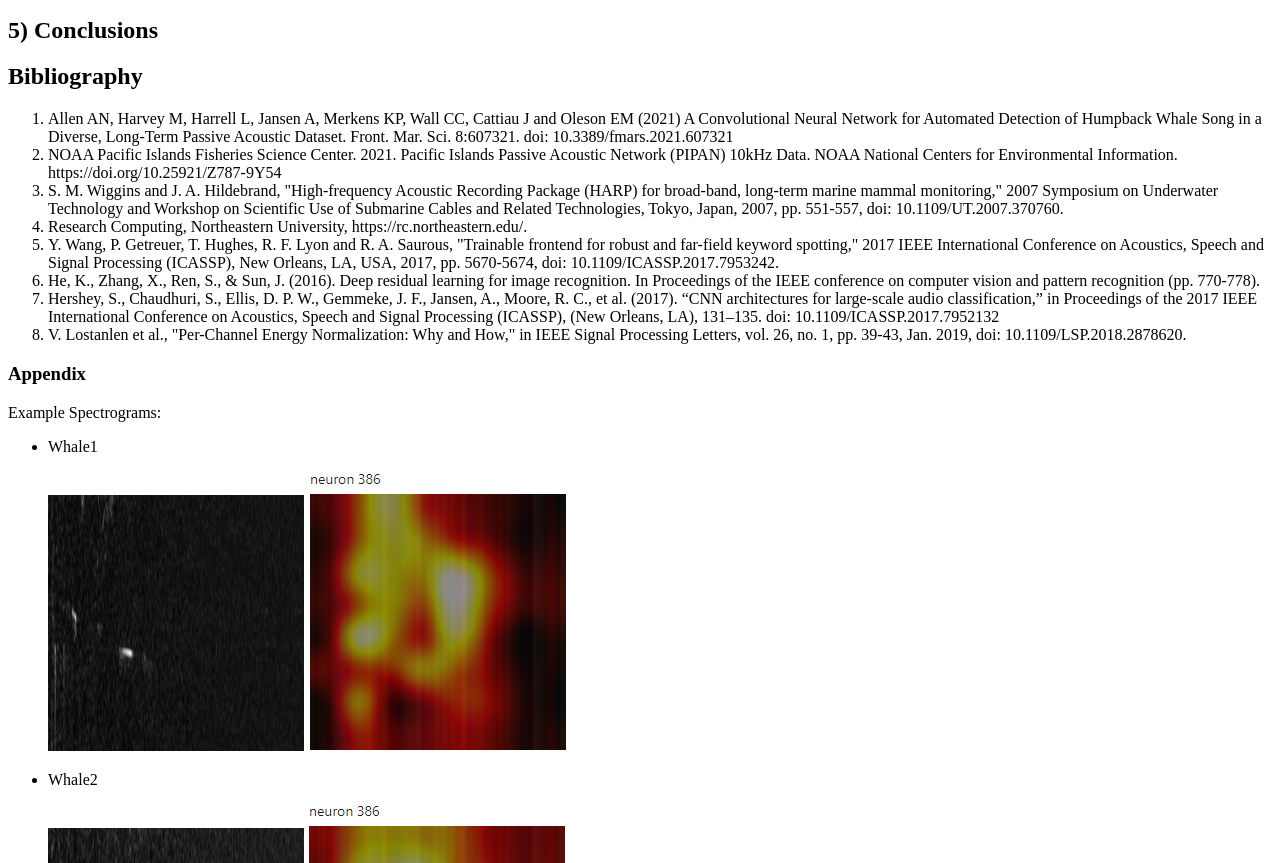
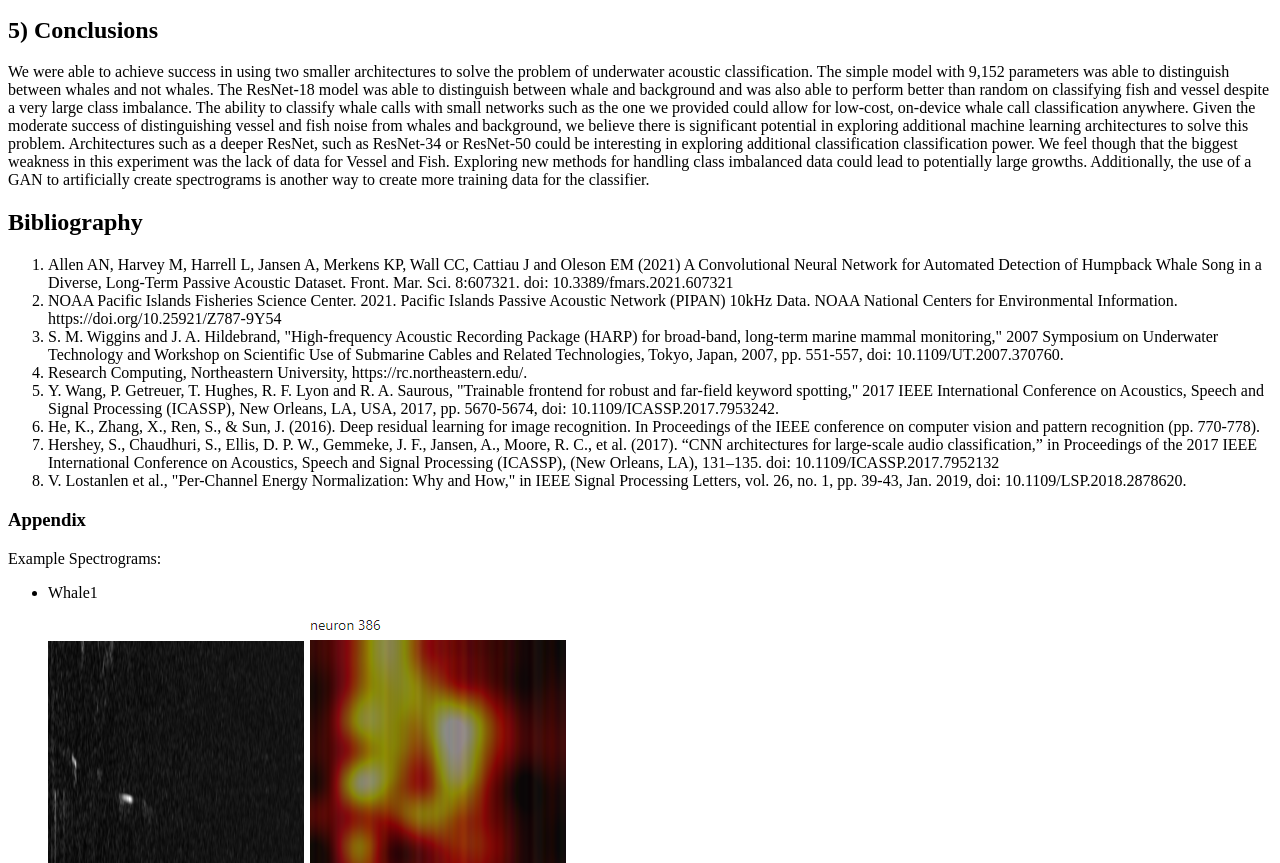
Before and after one commit to adrianmonaghan/SonoAcousticWhale, a plain HTML site: page index.html in a window 1280 px wide. Shown: the part 2038-2901 px from the top of the page. Drawn offline with Linux system fonts and the light colour scheme.

Commit message:
Conclusion

```diff
--- a/index.html
+++ b/index.html
@@ -83,7 +83,8 @@ Our developed convolutional network used 19 layers (four groups of conv2d -> dro
 We found that our convolutional network was able to achieve an 87 % train accuracy and an 88 % validation accuracy. Our final version of the model with the highest
  validation accuracy only made predictions on the two largest classes: background and fish. While adjusting the hyperparameters of the model (learning rate, weight
   decay, batch size, etc.), we were only able to get some predictions on the two minority classes occassionally, but most times predictions were only made on the two
-   majority classes. This best performace came with a learning rate of 0.01, a weight decay of 0.0001, and a batch size of 512. Our model does a pretty good job of discriminating between the two major classes: background and whale have precisions of .93 and .90 respectively.
+   majority classes. This best performace came with a learning rate of 0.01, a weight decay of 0.0001, and a batch size of 512. Our model does a pretty good job of
+   discriminating between the two major classes: background and whale have precisions of .93 and .90 respectively.
 </p>
 <p>
 Our resnet-18 model was able to achieve an 89% train accuracy and an 89% validation accuracy. This model was able to make predictions on the two minority classes, but
@@ -96,7 +97,16 @@ had slightly worse performance on the two majority classes than our convolutiona
  <img src="static/simple_model_conf_matpng.png" width="25%">
 
 <h2>5) Conclusions</h2>
-
+<p>
+    We were able to achieve success in using two smaller architectures to solve the problem of underwater acoustic classification. The simple model with 9,152 parameters was able
+    to distinguish between whales and not whales. The ResNet-18 model was able to distinguish between whale and background and was also able to perform better than random on
+    classifying fish and vessel despite a very large class imbalance.  The ability to classify whale calls with small networks such as the one we provided could allow for low-cost,
+    on-device whale call classification anywhere. Given the moderate success of distinguishing vessel and fish noise from whales and background, we believe there is significant potential
+    in exploring additional machine learning architectures to solve this problem. Architectures such as a deeper ResNet, such as ResNet-34 or ResNet-50 could be interesting in exploring
+    additional classification classification power. We feel though that the biggest weakness in this experiment was the lack of data for Vessel and Fish. Exploring new methods for
+    handling class imbalanced data could lead to potentially large growths. Additionally, the use of a GAN to artificially create spectrograms is another way to create more training data
+    for the classifier.
+</p>
 <h2>Bibliography</h2>
 <ol>
     <li>Allen AN, Harvey M, Harrell L, Jansen A, Merkens KP, Wall CC, Cattiau J and Oleson EM (2021) A Convolutional Neural Network for Automated Detection of Humpback Whale Song in a Diverse, Long-Term Passive Acoustic Dataset. Front. Mar. Sci. 8:607321. doi: 10.3389/fmars.2021.607321</li>
```
